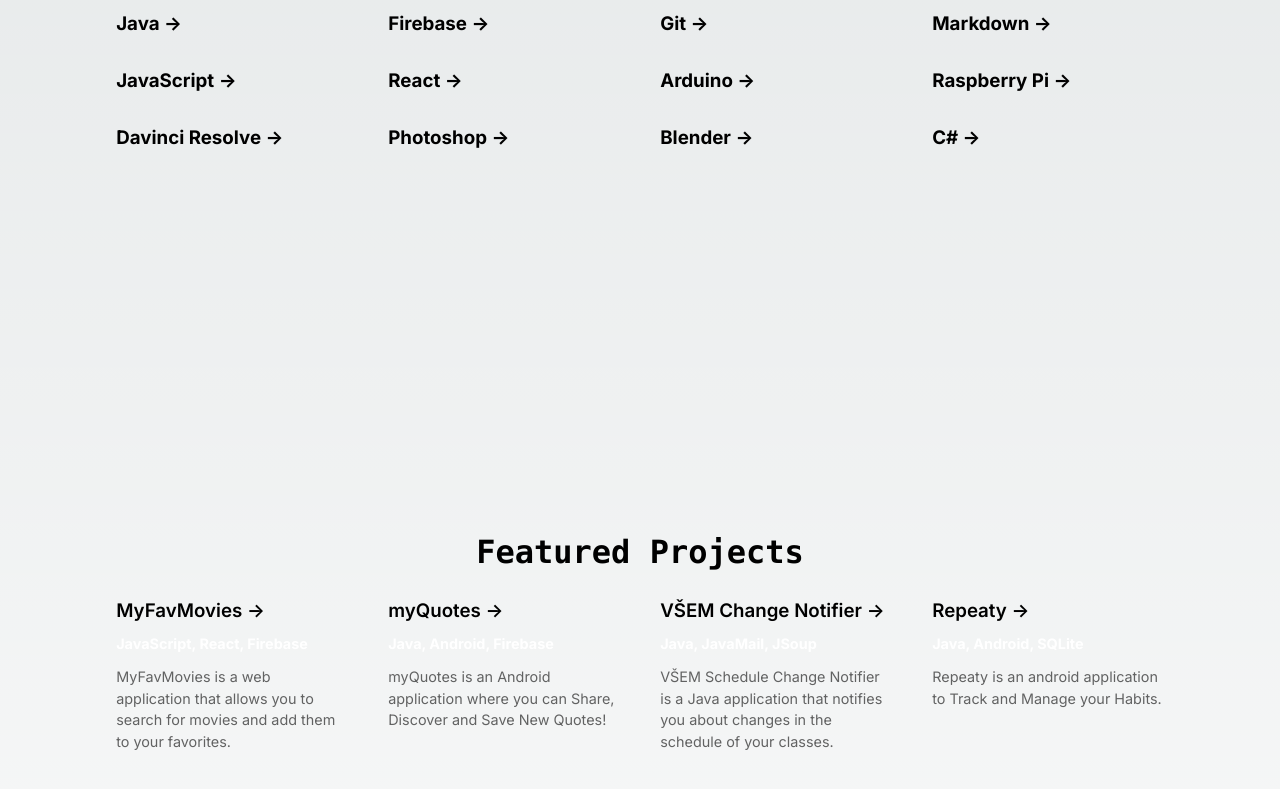
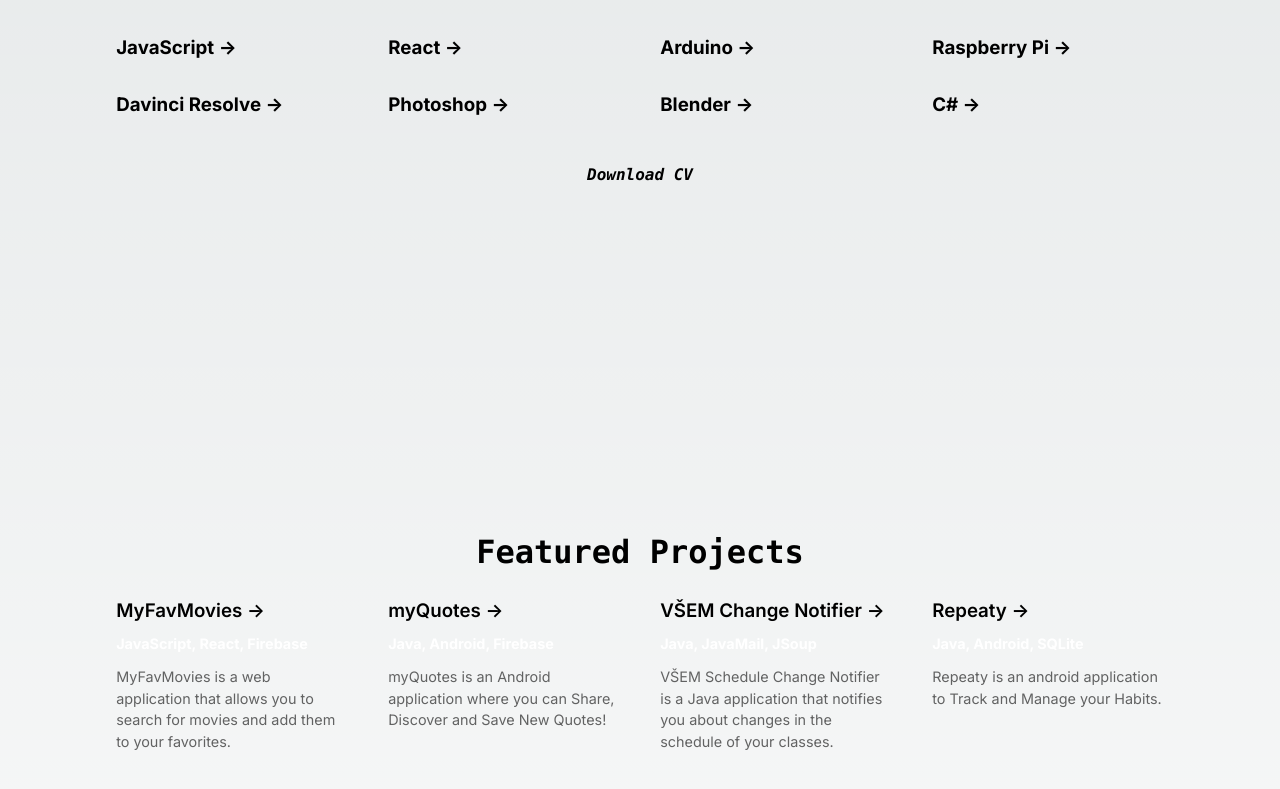
Before and after one commit to lukassobotik/personal-website, a Next.js app: page / in a window 1280 px wide. Shown: the part 1309-2098 px from the top of the page. Built offline with nearby package versions, Linux system fonts and the light colour scheme.

Commit message:
CV Download

```diff
--- a/pages/index.tsx
+++ b/pages/index.tsx
@@ -112,6 +112,9 @@ export default function Home() {
               </h3>
             </Link>
           </div>
+          <div className={styles.cv}>
+            <a href="/resume/junior-java-developer.pdf" download="lukas-sobotik-resume" className={styles.skill}>Download CV</a>
+          </div>
         </div>
         <h2 className={styles.featured}>
           Featured Projects
--- a/styles/Home.module.css
+++ b/styles/Home.module.css
@@ -86,6 +86,13 @@
 .skill span {
   display: inline-block;
   transition: transform 200ms;
+}
+
+.cv {
+  margin-top: 1rem;
+  padding: 1rem 1.2rem;
+  font-style: italic;
+  font-weight: 700;
 }
 
 .card {
```
Also changed, not shown: pages/contact.tsx (+4 -4 lines), 1 other file (tests, documents, lock files or other folders).
